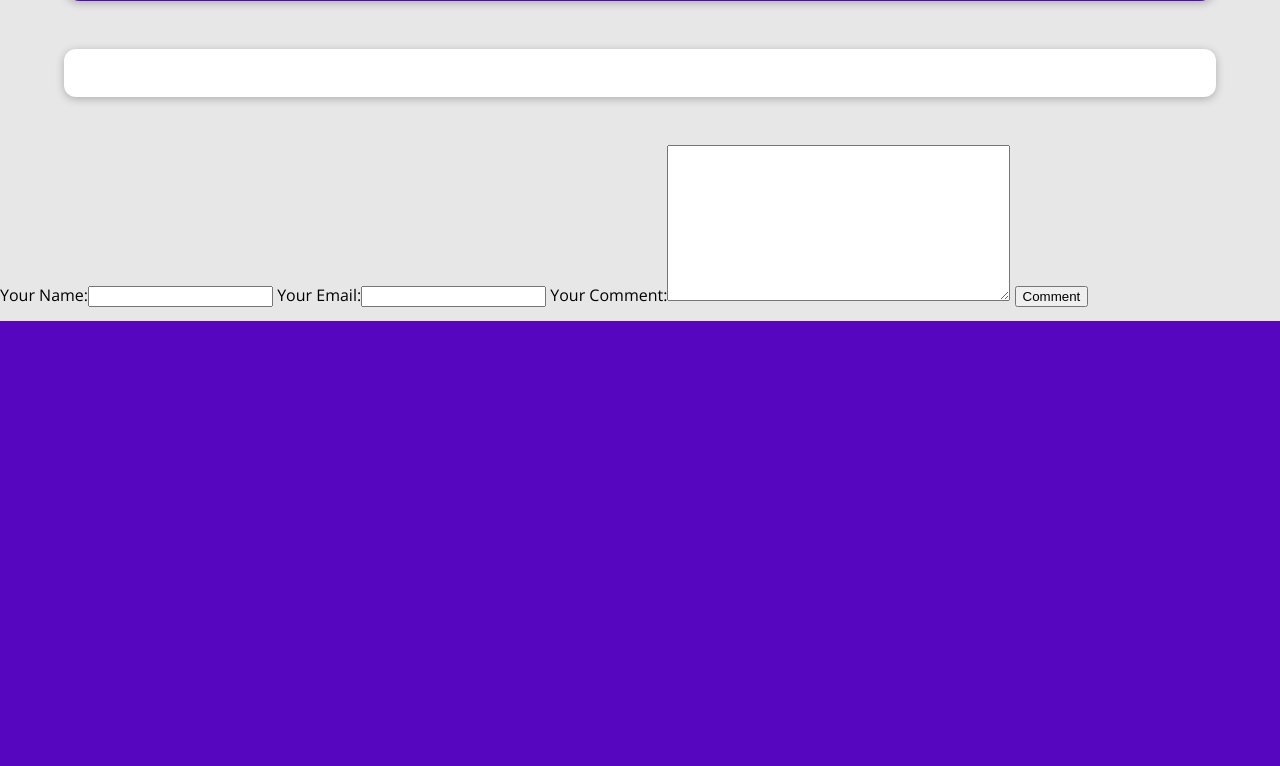
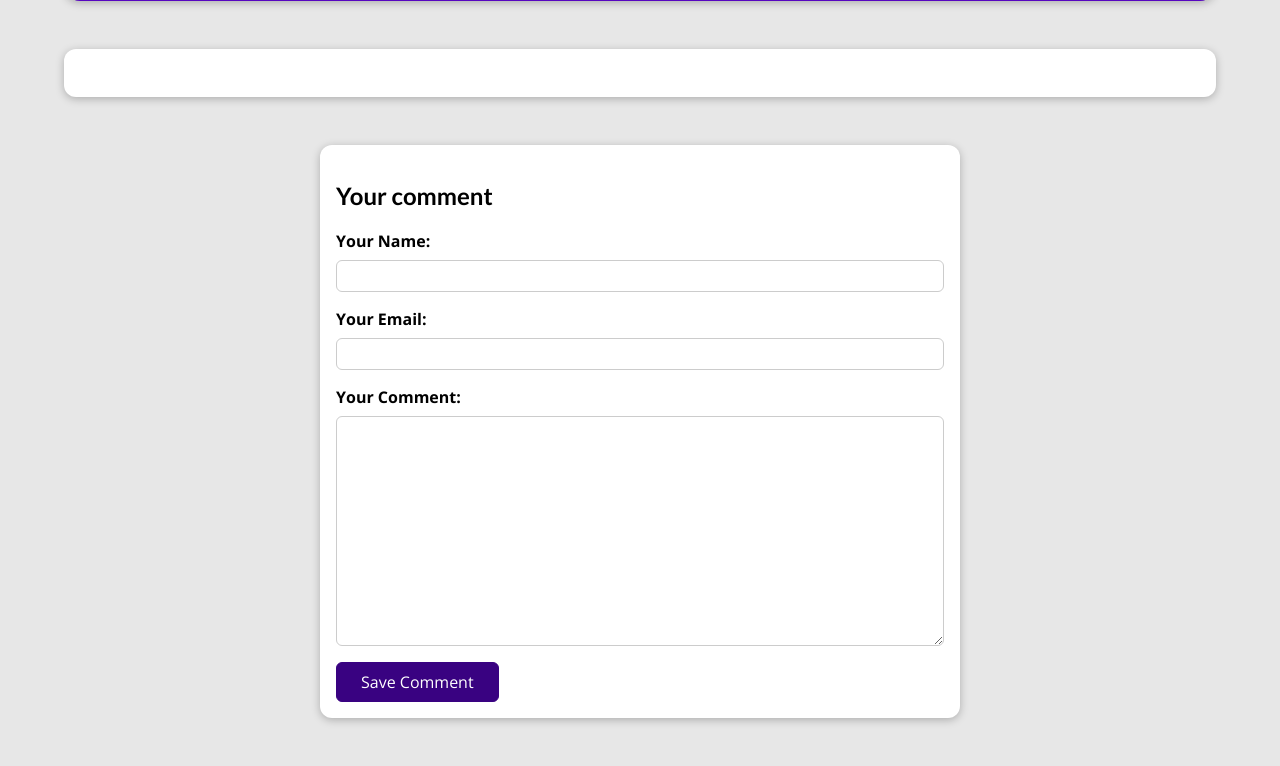
Before and after one commit to patrickhaetti/django-projects, a Django app: template my_site/blog/templates/blog/post_detail.html in a window 1280 px wide. Shown: the part 479-1245 px from the top of the page. Before the commit the page ends 800 px from the top, so only its background shows below. Run offline with Django 3.2, Linux system fonts and the light colour scheme; the template is opened without the code that fills it: values that come from a table or form of the project are taken from there, others are empty.

Commit message:
chapter 191: - add css

```diff
--- a/my_site/blog/static/blog/post-details.css
+++ b/my_site/blog/static/blog/post-details.css
@@ -73,3 +73,49 @@
   padding: 0.5rem 1rem;
   border-radius: 8px;
 }
+
+#comment-form {
+  margin: 3rem auto;
+  width: 90%;
+  max-width: 40rem;
+  border-radius: 12px;
+  background-color: white;
+  box-shadow: 0 2px 8px rgba(0, 0, 0, 0.25);
+  padding: 1rem;
+}
+
+#comment-form button {
+  font: inherit;
+  background-color: #390281;
+  color: white;
+  border: 1px solid #390281;
+  padding: 0.5rem 1.5rem;
+  border-radius: 6px;
+  cursor: pointer;
+}
+
+#comment-form button:hover,
+#comment-form button:active {
+  background-color: #4f0ba7;
+  border-color: #4f0ba7;
+}
+
+.form-control {
+  margin-bottom: 1rem;
+}
+
+.form-control label {
+  font-weight: bold;
+  margin-bottom: 0.5rem;
+  display: block;
+}
+
+.form-control input,
+.form-control textarea {
+  display: block;
+  width: 100%;
+  font: inherit;
+  padding: 0.25rem;
+  border-radius: 6px;
+  border: 1px solid #ccc;
+}
--- a/my_site/blog/templates/blog/post_detail.html
+++ b/my_site/blog/templates/blog/post_detail.html
@@ -30,10 +30,17 @@
     <p>{{ post.content|linebreaks }}</p>
 </main>
 
-<div>
-    <form action="">
-        {{ comment_form }}
-        <button>Comment</button>
+<section id="comment-form">
+    <h2>Your comment</h2>
+    <form>
+        {% for form_field in comment_form %}
+        <div class="form-control">
+            {{ form_field.label_tag }}
+            {{ form_field }}
+            {{ form_field.errors }}
+        </div>
+        {% endfor %}
+        <button>Save Comment</button>
     </form>
-</div>
+</section>
 {% endblock %}
```
Lines whose indentation alone changed are shown as unchanged.
